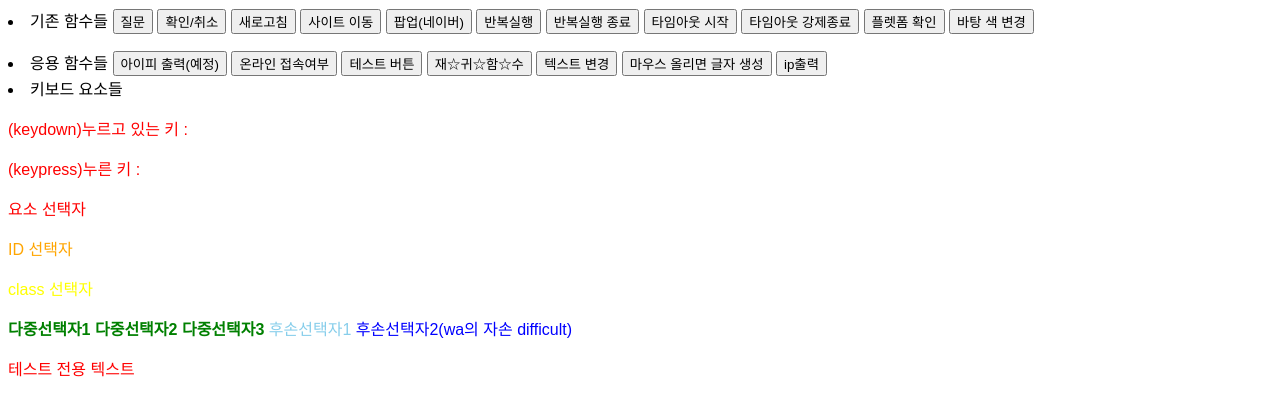
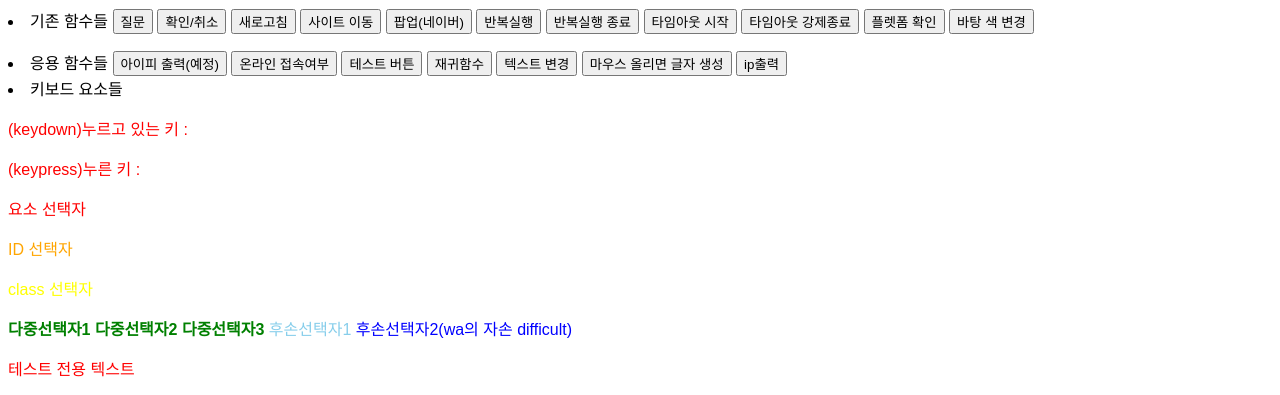
Before and after one commit to ShirakamiCocoa6078/create-web, a plain HTML site: page index.html in a window 1280 px wide. Shown: the top 395 px of the page. Drawn offline with Linux system fonts and the light colour scheme.

Commit message:
Update index.html

```diff
--- a/index.html
+++ b/index.html
@@ -60,7 +60,7 @@
         <button onclick="printip();">아이피 출력(예정)</button>
         <button onclick="cheakonline();">온라인 접속여부</button>
         <button onclick="test();">테스트 버튼</button>
-        <button onclick="back();">재☆귀☆함☆수</button>
+        <button onclick="back();">재귀함수</button>
         <button onclick="changetxt();">텍스트 변경</button>
 <!--여기서부턴 제이쿼리 함수들-->
         <button class='onMouse'>마우스 올리면 글자 생성</button>
```
